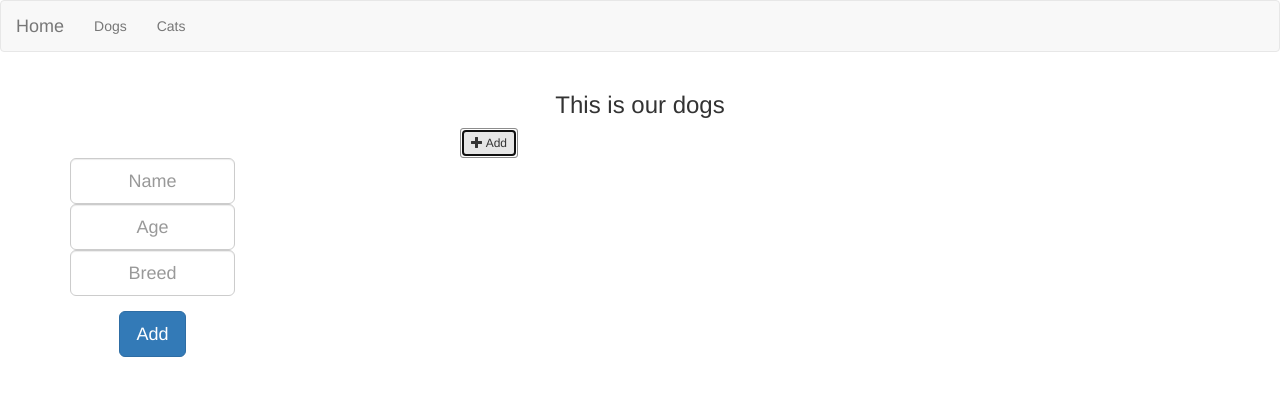
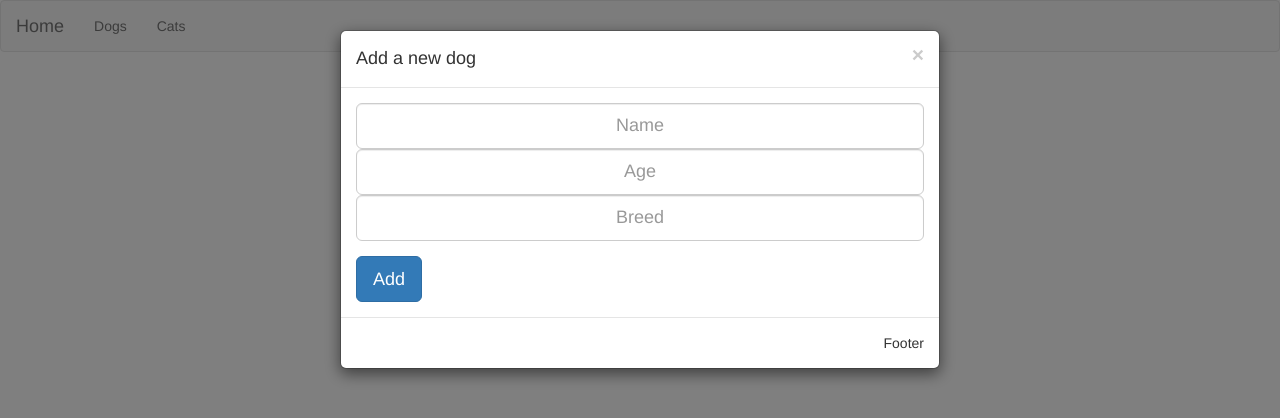
Before and after one commit to Shulkin/zoo-catalog, a website: page public/index.html at #!/dogs in a window 1280 px wide. Both pictures are taken after a click on the button "Add". Drawn offline with nearby package versions, Linux system fonts and the light colour scheme; some packages are replaced by stand-ins of ours; no server answers.

Commit message:
Added modal window on creating dog

```diff
--- a/public/index.html
+++ b/public/index.html
@@ -7,9 +7,13 @@
     <!-- Bootstrap -->
     <link rel="stylesheet" href="//netdna.bootstrapcdn.com/bootstrap/3.3.7/css/bootstrap.min.css">
     <!-- Spells (js) -->
+    <!-- jQuery -->
+    <script src="//ajax.googleapis.com/ajax/libs/jquery/2.0.3/jquery.min.js"></script>
     <!-- Angular -->
     <script src="//ajax.googleapis.com/ajax/libs/angularjs/1.5.8/angular.min.js"></script>
     <script src="//unpkg.com/angular-ui-router/release/angular-ui-router.min.js"></script>
+    <!-- Bootstrap -->
+    <script src="//netdna.bootstrapcdn.com/bootstrap/3.3.7/js/bootstrap.min.js"></script>
     <!-- application source js -->
     <script src="js/controllers/dogs-ctrl.js"></script>
     <script src="js/controllers/dogs-info-ctrl.js"></script>
--- a/public/views/dogs.html
+++ b/public/views/dogs.html
@@ -10,14 +10,20 @@
         {{dog.name}} / {{dog.age}} / {{dog.breed}}
       </label>
     </div>
-    <button type="button" class="btn btn-default btn-sm">
+    <button type="button" class="btn btn-default btn-sm" data-toggle="modal" data-target="#submit">
       <span class="glyphicon glyphicon-plus"></span> Add
     </button>
   </div>
 </div>
 <!-- modal form to create a dog -->
-<div class="row">
-  <div class="col-sm-2 text-center">
+<div id="submit" class="modal fade" role="dialog">
+  <div class="modal-dialog">
+    <div class="modal-content">
+      <div class="modal-header">
+        <button type="button" class="close" data-dismiss="modal">&times;</button>
+        <h4 class="modal-title">Add a new dog</h4>
+      </div>
+      <div class="modal-body">
         <form>
           <!-- parameters -->
           <div class="form-group">
@@ -32,4 +38,9 @@
           <button type="submit" class="btn btn-primary btn-lg" ng-click="dogs.create()">Add</button>
         </form>
       </div>
+      <div class="modal-footer">
+        Footer
       </div>
+    </div>
+  </div>
+</div>
```
Lines whose indentation alone changed are shown as unchanged.
